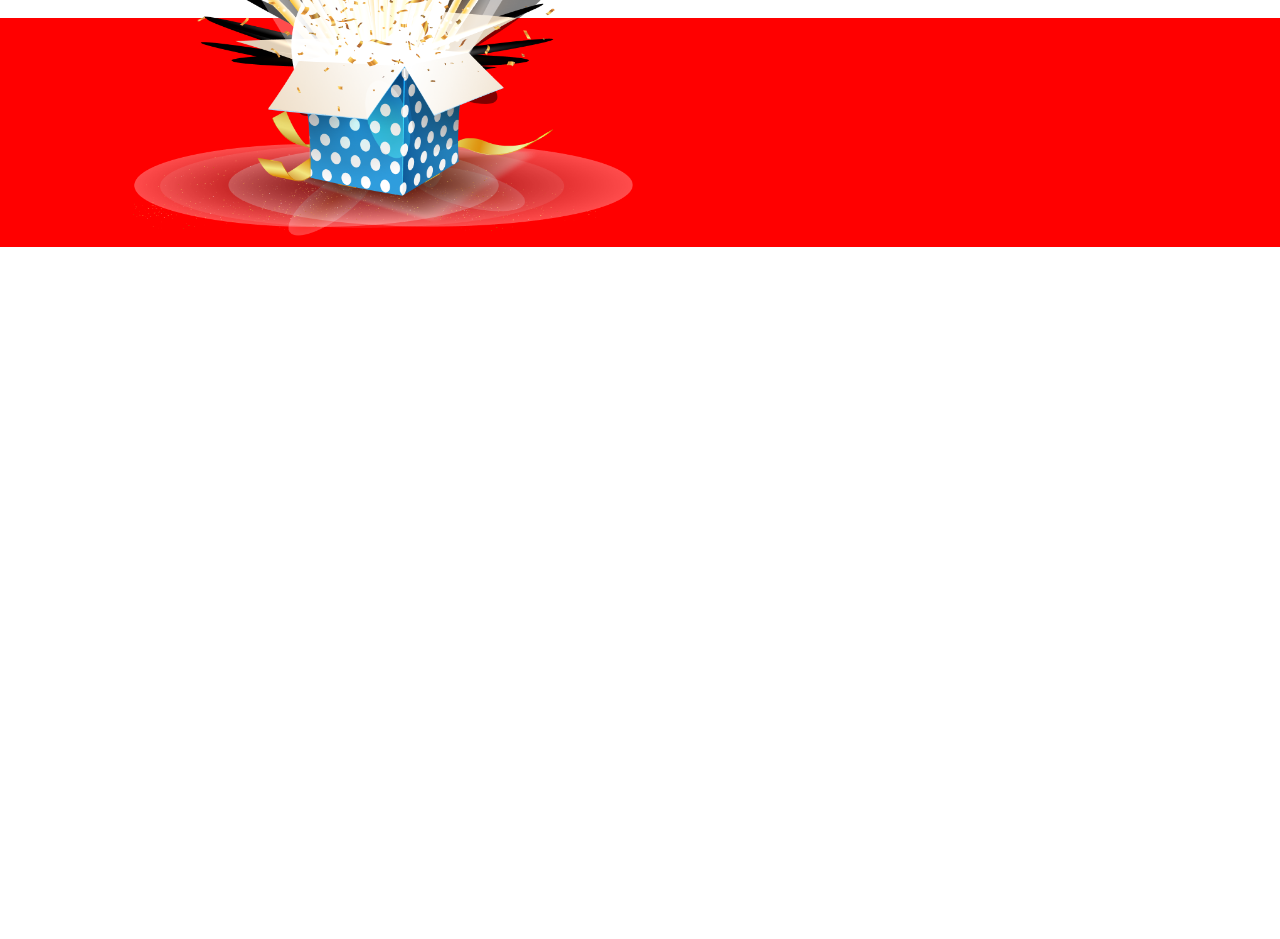
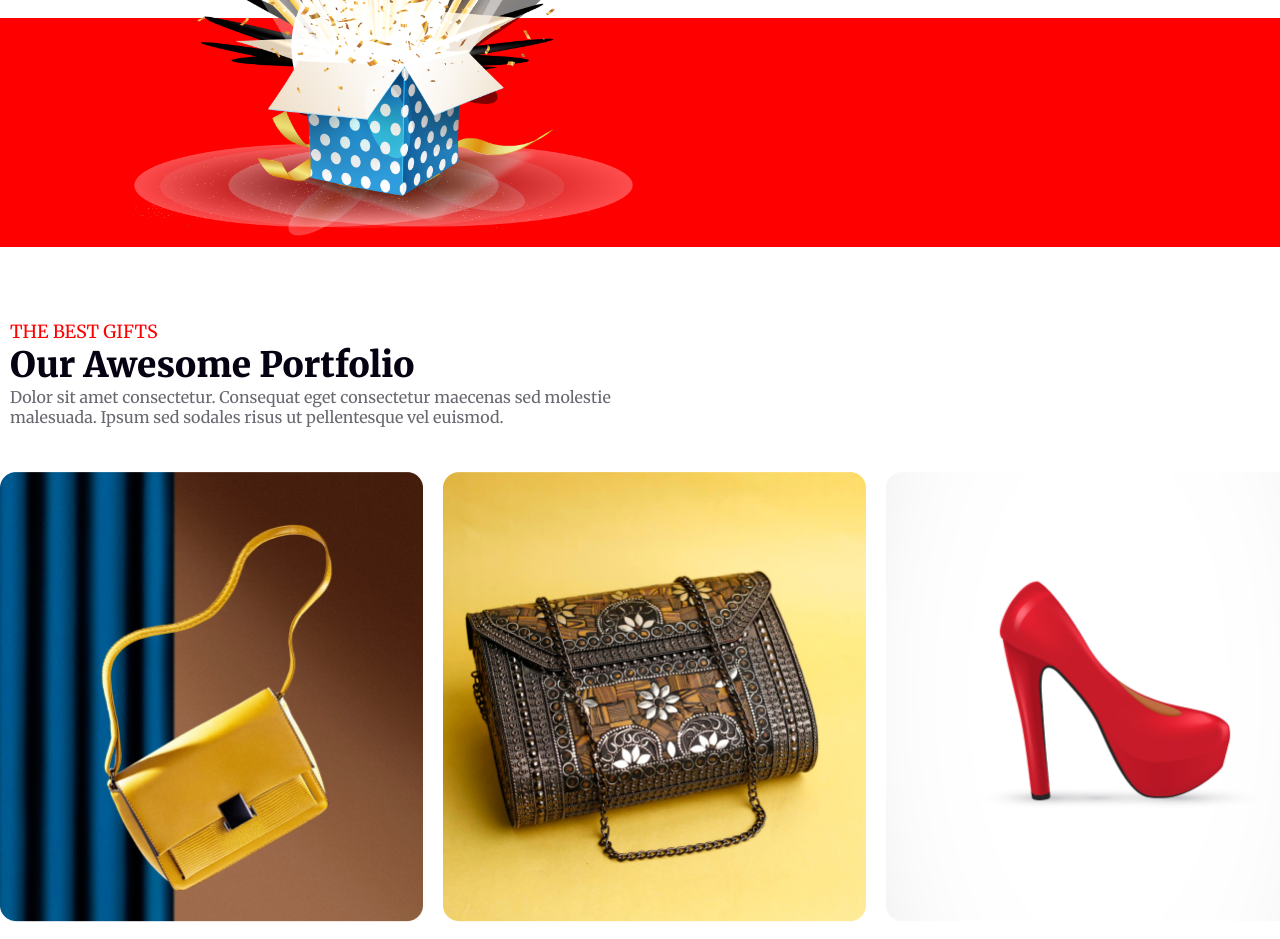
Before and after one commit to forhad1518/New-year-offer, a plain HTML site: page index.html in a window 1280 px wide. Shown: the part 3735-4674 px from the top of the page. Before the commit the page ends 3982 px from the top, so only its background shows below. Drawn offline with Linux system fonts and the light colour scheme.

Commit message:
section 7 added

```diff
--- a/index.html
+++ b/index.html
@@ -78,5 +78,39 @@
             </div>
        </section>
       <!-- section 6 end -->
+       <!-- section 7 is starting -->
+        <section class="awesome-portfolio">
+            <div class="div-1">
+                <h4>THE BEST GIFTS</h4>
+                <h2>Our Awesome Portfolio</h2>
+                <p>Dolor sit amet consectetur. Consequat eget consectetur maecenas sed molestie malesuada. Ipsum sed sodales risus ut pellentesque vel euismod. </p>
+            </div>
+            <div class="div-2">
+                <div class="img-div">
+                    <img src="images/Rectangle 3.png" alt="">
+                    <img src="images/Rectangle 4.png" alt="">
+                    <img src="images/Rectangle 5.png" alt="">
+                </div>
+                <div class="img-div">
+                    <img src="images/Rectangle 6.png" alt="">
+                    <img src="images/Rectangle 7.png" alt="">
+                    <img src="images/Rectangle 8.png" alt="">
+                </div>
+            </div>
+        </section>
+       <!-- section 7 is starting -->
+        <!-- sections 8 is starting -->
+         <section class="subscribe-newsletter">
+            <div class="div-1">
+                <img src="images/email.png" alt="">
+                <h1>Subscribe Newsletter</h1>
+                <p>Dolor sit amet consectetur. Consequat eget consectetur maecenas sed molestie malesuada. Ipsum sed sodales risus ut pellentesque vel euismod. </p>
+            </div>
+            <div>
+                <input type="email" name="" id="" placeholder="user@gmail.com">
+                <button>Subscribe</button>
+            </div>
+         </section>
+        <!-- sections 8 is end -->
 </body>
 </html>
--- a/style/style.css
+++ b/style/style.css
@@ -214,7 +214,7 @@
 
 /* section 6 starting */
 .holidays-sale{
-    height: 600px;
+    height: 800px;
     display: flex;
     flex-direction: column;
     margin-top: 40px;
@@ -267,3 +267,59 @@
     height: 250px;
 }
 /* section 6 starting */
+
+/* section 7 starting */
+.awesome-portfolio{
+    display: flex;
+    flex-direction: column;
+    gap: 25px;
+}
+.awesome-portfolio .div-1{
+    margin-left: 10px;
+}
+.awesome-portfolio .div-1 h4{
+    font-size: 18px;
+    font-weight: 500;
+    color: rgb(255, 0, 0);
+}
+.awesome-portfolio .div-1 h2{
+    font-size: 35px;
+    font-weight: 900;
+    color: rgb(7, 2, 17);
+}
+.awesome-portfolio .div-1 p{
+    font-size: 16px;
+    font-weight: 400;
+    color: rgba(7, 2, 17, 0.6);
+    width: 50%;
+}
+.awesome-portfolio .div-2{
+    display: flex;
+    flex-direction: column;
+}
+.img-div{
+    display: flex;
+    flex-direction: row;
+    gap: 20px;
+    justify-content: space-around;
+    margin-top: 20px;
+}
+.img-div img{
+    width: 424px;
+    height: 450px;
+}
+/* section 7 end */
+/* section 8 is staritng */
+.subscribe-newsletter{
+    background-color: rgba(255, 0, 0, 0.05);
+    max-width: 1080px;
+    height: 500px;
+    margin: 120px auto;
+    text-align: center;
+    display: flex;
+    flex-direction: column;
+}
+.subscribe-newsletter .div-1{
+    padding: 80px 150px;
+}
+/* section 8 is end */
```
Also changed, not shown: images/email.png (renamed from images/Group 61.png).
